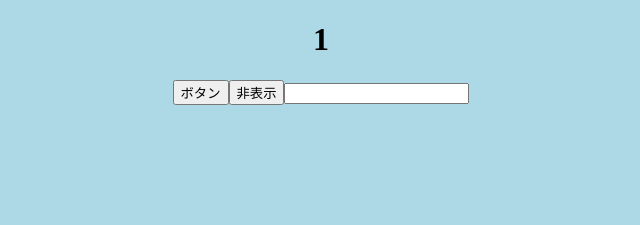
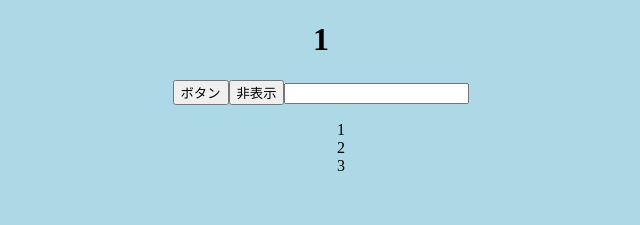
Before and after one commit to takuma123-type/counter-app, a Next.js app: page / in a window 1280 px wide. Shown: the top 225 px of the page, without its empty margins (319-959 px from the left). Built offline with nearby package versions, Linux system fonts and the light colour scheme.

Commit message:
arrayの追加

```diff
--- a/pages/index.jsx
+++ b/pages/index.jsx
@@ -6,6 +6,7 @@ export default function Home() {
   const [count, setCount] = useState(1);
   const [text, setText] = useState("");
   const [isShow, setIsShow] = useState(true);
+  const [array, setArray] = useState([1,2,3]);
 
 const handleClick = useCallback((e) => {
   console.log(count)
@@ -49,6 +50,11 @@ useEffect(() => {
           type="text"
           value={text}
           onChange={handleChange} />
+        <ul>{array.map(item => {
+          return (
+            <div key={item}>{item}</div>
+          )
+        })}</ul>
       </div>
     </div>
   )
```
